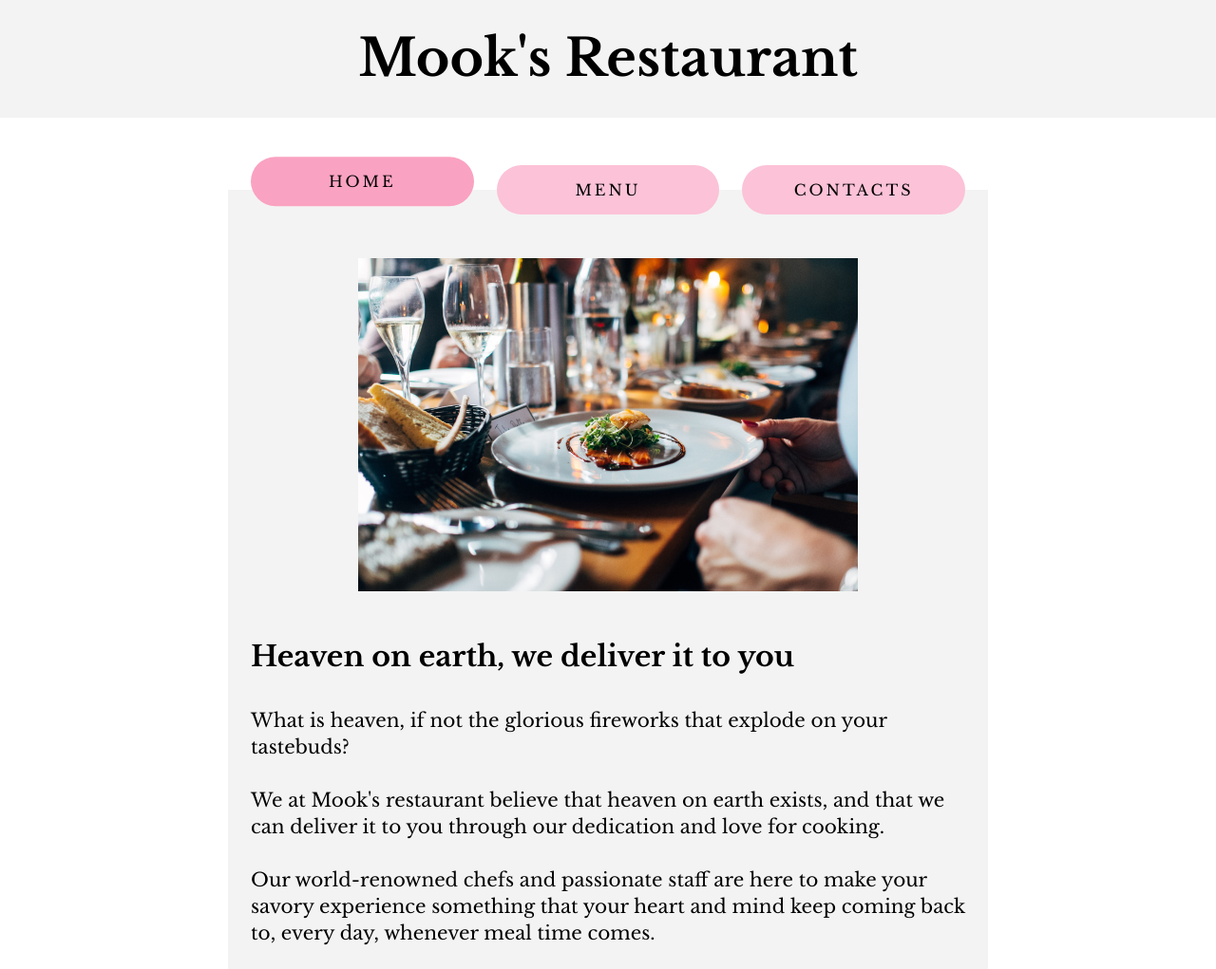
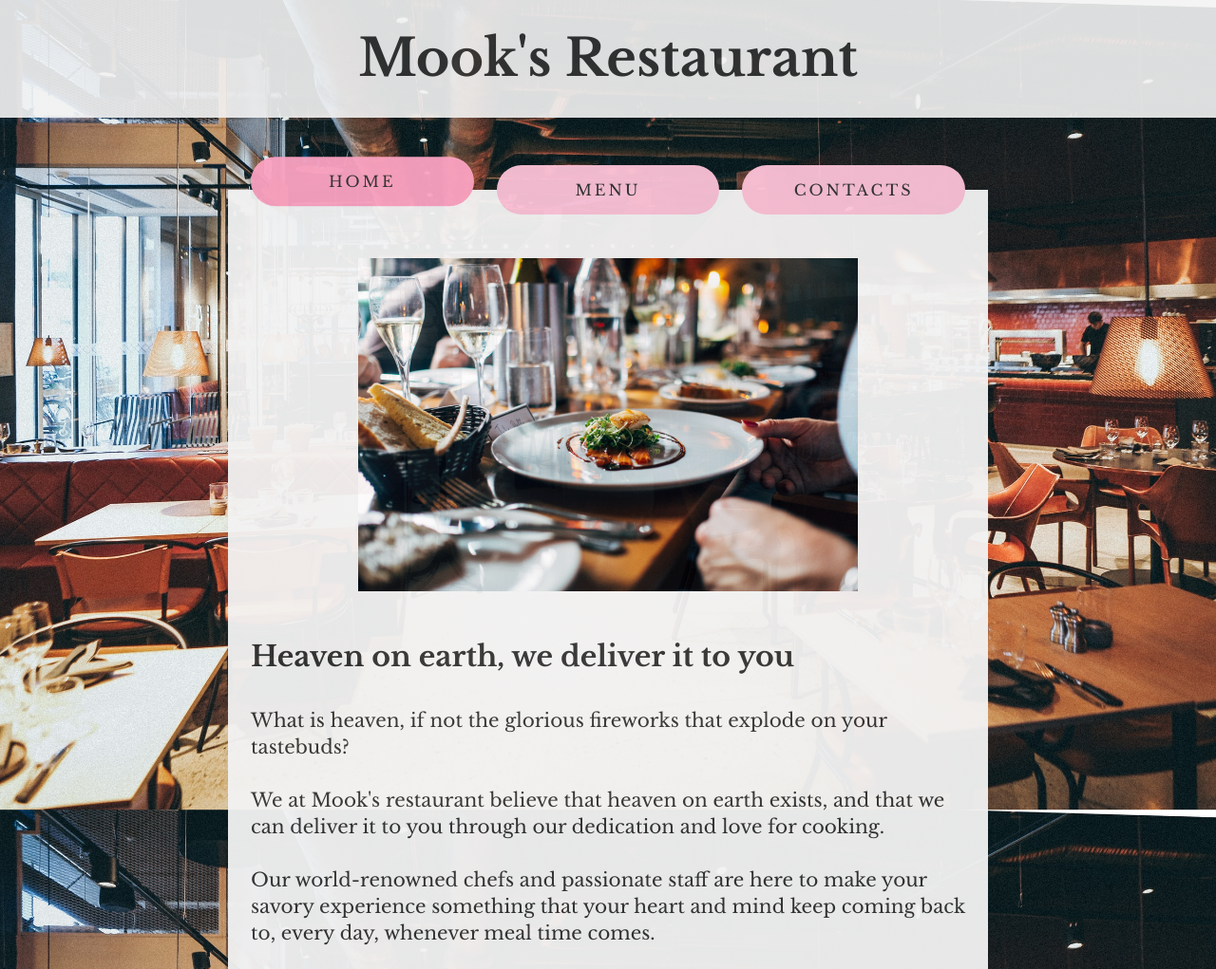
Before and after one commit to Youngmook-Lim/personal-project_restaurant-page, a plain HTML site: page index.html in a window 1280 px wide. Shown: the whole page at 95% size. Drawn offline with nearby package versions, Linux system fonts and the light colour scheme.

Commit message:
Add background image

```diff
--- a/style.css
+++ b/style.css
@@ -24,7 +24,11 @@ body {
   font-family: "Libre Baskerville", sans-serif;
   font-weight: 400;
   font-size: 2rem;
+  color: #333;
   line-height: 1.4;
+  background-image: url(./img/background.jpg);
+  background-attachment: fixed;
+  background-size: cover;
 }
 
 .nav {
@@ -33,6 +37,7 @@ body {
   justify-content: center;
   align-items: center;
   padding: 2.4rem 0;
+  opacity: 0.9;
 }
 
 .title {
@@ -42,6 +47,7 @@ body {
 .main {
   max-width: 80rem;
   margin: 2.4rem auto 0 auto;
+  opacity: 0.95;
 }
 
 .tabs {
@@ -54,6 +60,7 @@ body {
 
 .btn {
   font-family: inherit;
+  color: inherit;
   border: none;
   cursor: pointer;
   letter-spacing: 3px;
@@ -88,13 +95,15 @@ body {
   margin: 3.2rem 0;
 }
 
+/* MENU */
+
 .content--menu {
   padding: 0 4.8rem;
 }
 
 .menu--title {
   text-align: center;
-  font-size: 4.4rem;
+  font-size: 3.6rem;
   margin: 2.4rem 0;
 }
 
```
Also changed, not shown: img/background.jpg (added).
